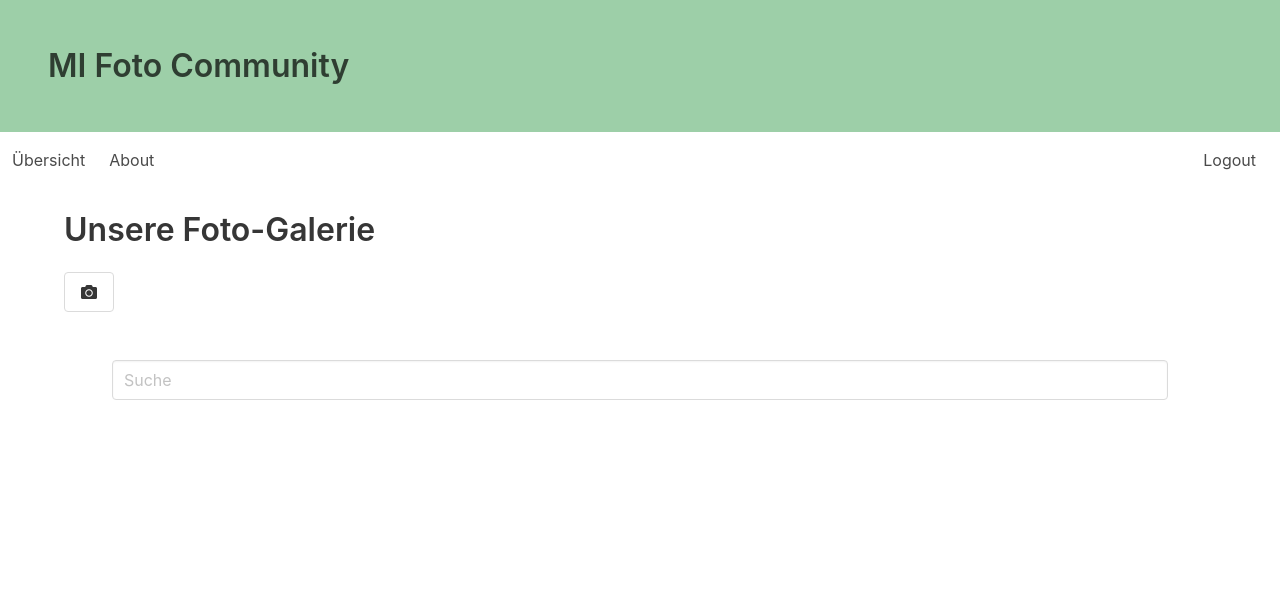
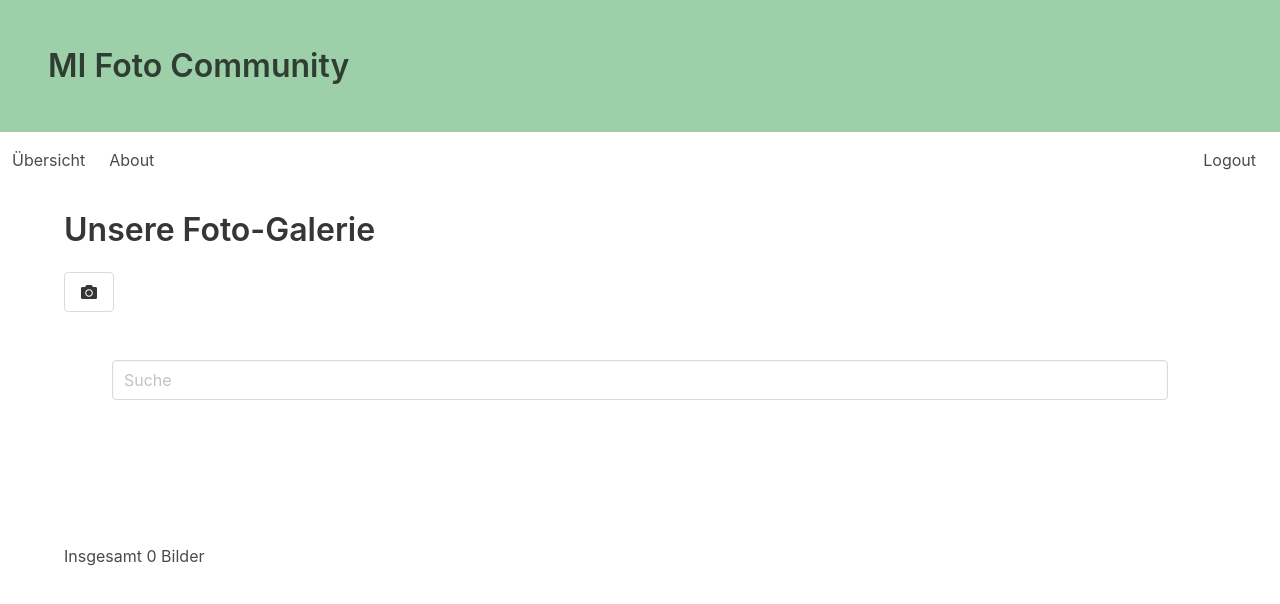
Before and after one commit to ibolua/web-projekt-2021, a Vue app in the folder frontend/: page / in a window 1280 px wide. Shown: the top 604 px of the page. Built offline with nearby package versions, Linux system fonts and the light colour scheme.

Commit message:
Edit File to show notification and count of photos

```diff
--- a/frontend/src/components/FotoGalerie.vue
+++ b/frontend/src/components/FotoGalerie.vue
@@ -1,5 +1,6 @@
 <template>
   <div class="container">
+    <div class="notification is-danger" v-if="errormessage"></div>
     <!-- Button zum Hinzufügen des nächsten Bildes -->
     <button @click="geklickt()" class="button">
       <i class="fas fa-camera" />
@@ -15,6 +16,7 @@
         <FotoGalerieBild @entferne-foto="deleteFoto" :foto="ele" v-for="ele, in fotoitems" v-bind:key="ele.id"/>
       </div>
     </section>
+    <p>Insgesamt {{anzahlFotos}} Bilder</p>
   </div>
 </template>
 
@@ -23,6 +25,7 @@ import { computed, defineComponent, reactive, ref, Ref } from "vue";
 import FotoGalerieBild from "./FotoGalerieBild.vue";
 import { Foto } from "@/services/Foto";
 import { fotoliste } from "@/services/FotoListe";
+import { useFotoStore } from "@/services/FotoStore";
 
 export default defineComponent({
   name: "FotoGalerie",
@@ -35,6 +38,10 @@ export default defineComponent({
     const suchfeld = ref("");
     const fotos: Ref<Foto[]> = ref([]);
     let index = 0;
+    const { errormessage, fotostate } = useFotoStore();
+    // const fotostate = useFotoStore();
+
+    const anzahlFotos = computed(() => fotostate.length)
 
     function geklickt() {
       if(index < fotoliste.length) {
@@ -69,8 +76,10 @@ export default defineComponent({
     }
 
 
+
+
     return {
-      geklickt, suchfeld, fotoitems, deleteFoto
+      geklickt, suchfeld, fotoitems, deleteFoto, errormessage, fotostate, anzahlFotos
     }
   }
 
```
